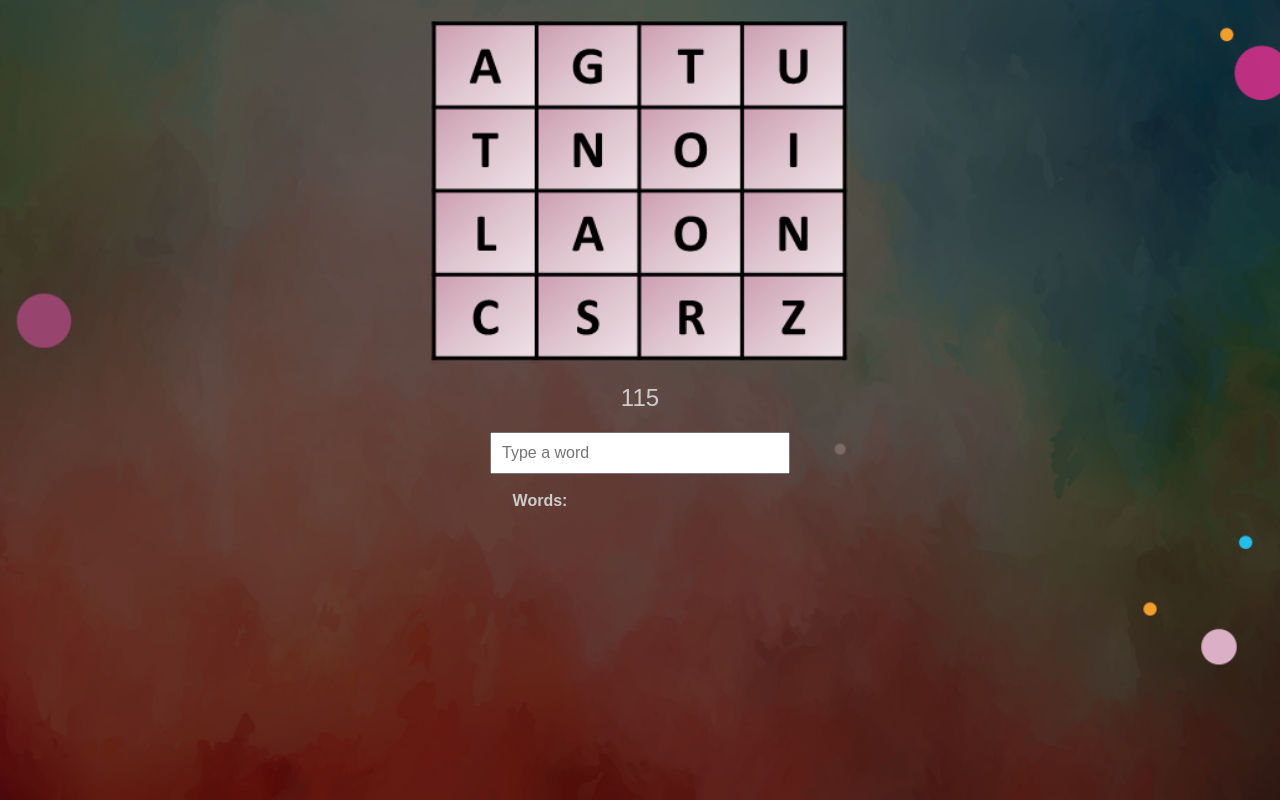
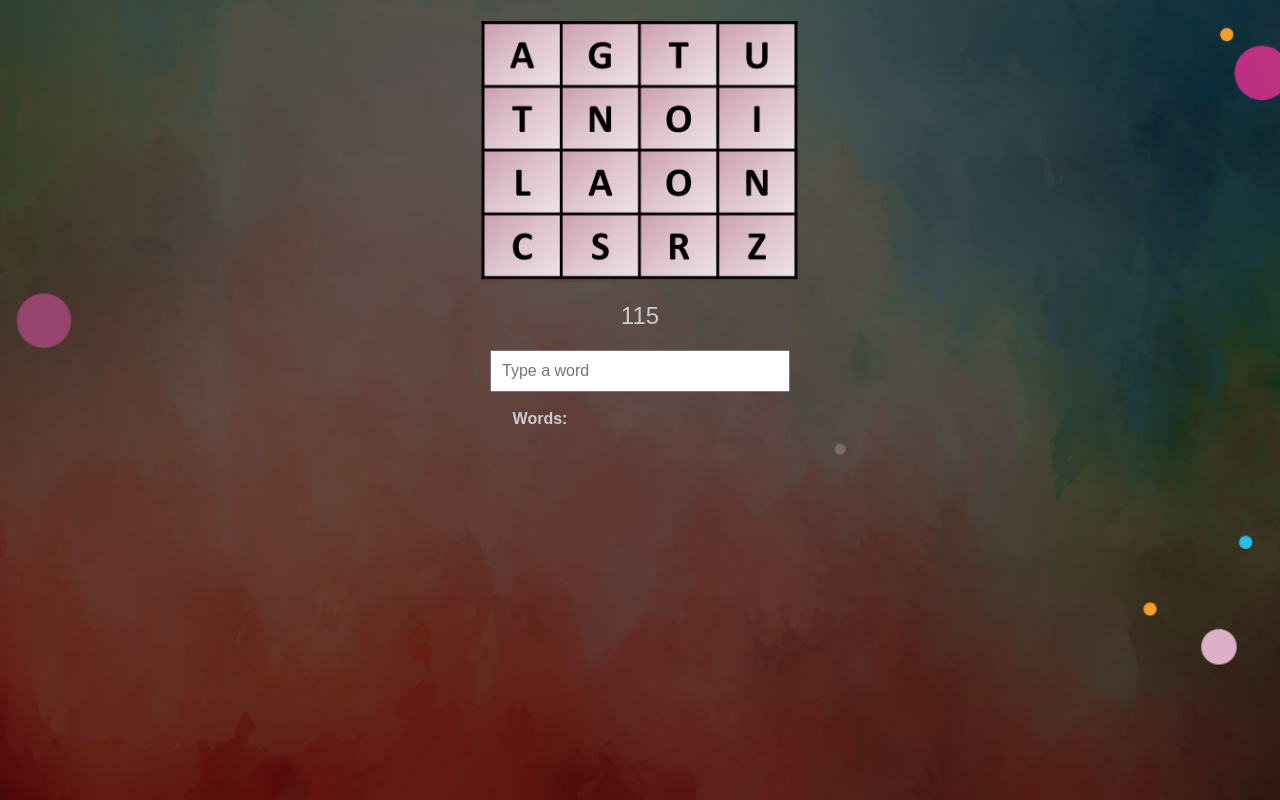
Before and after one commit to miggy1418/4Grid-Test, a plain HTML site: page index.html in a window 1280 px wide. Drawn offline with Linux system fonts and the light colour scheme.

Commit message:
Update index.html

```diff
--- a/index.html
+++ b/index.html
@@ -36,7 +36,7 @@
     }
 
     .container img {
-      width: min(90vw, 420px);
+      width: min(80vw, 320px);
       height: auto;
       display: block;
       margin: 0 auto;
```
